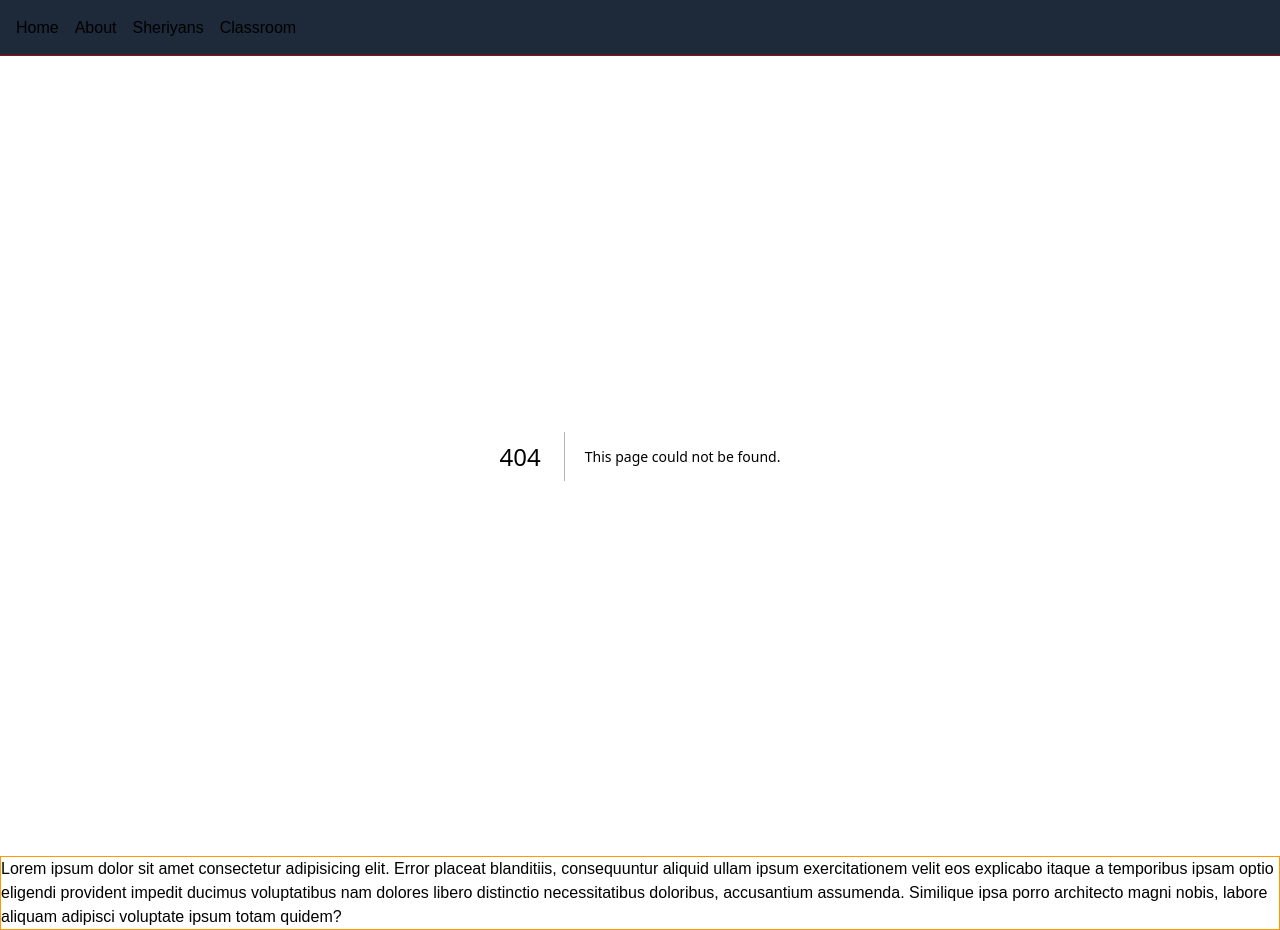
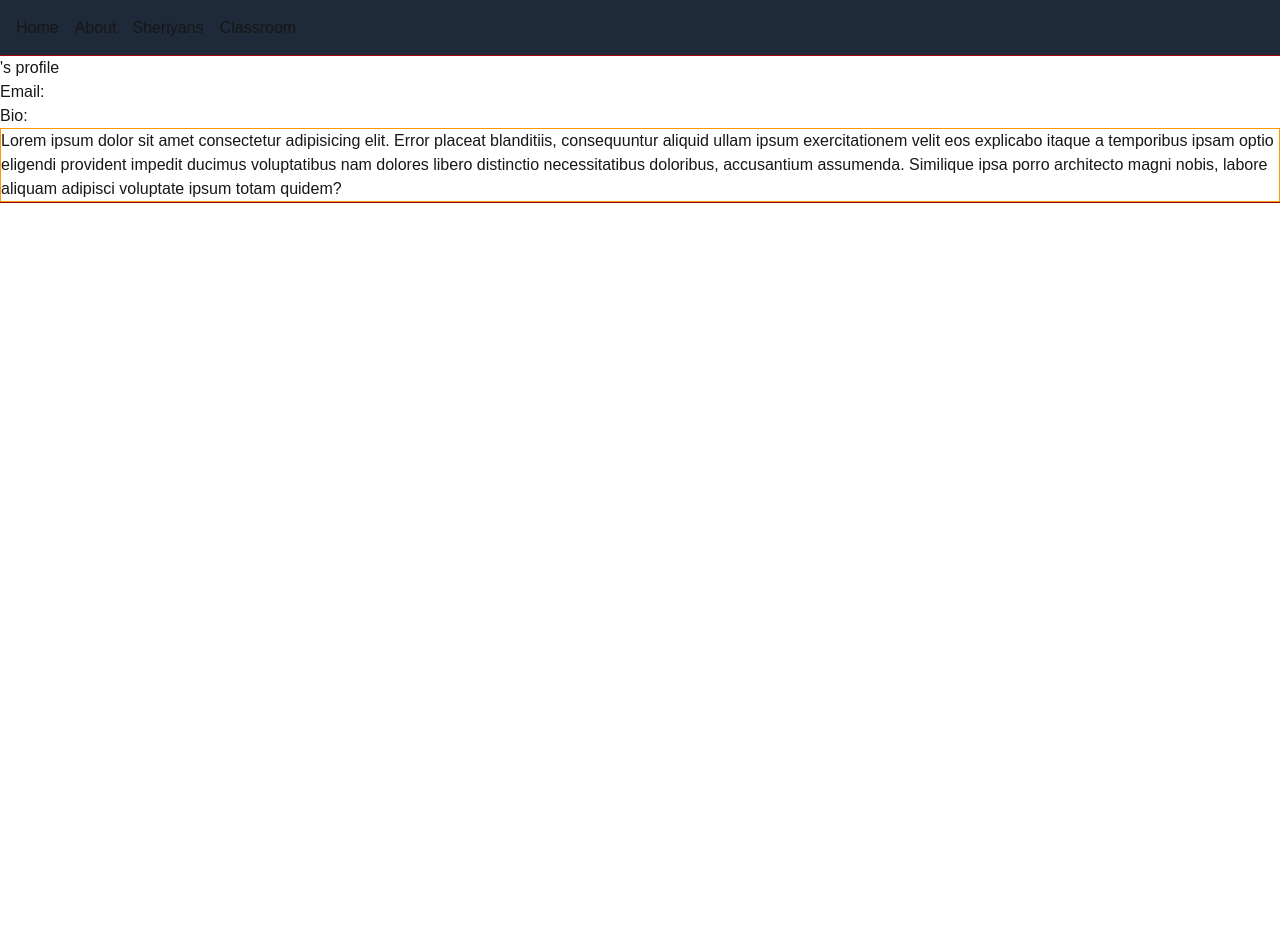
Before and after one commit to bobbyDeepak1415/next-app, a Next.js app: page /profile/1 in a window 1280 px wide. Before the commit this address had no page. After the commit the page ends 800 px from the top, so only its background shows below. Built offline with nearby package versions, Linux system fonts and the light colour scheme.

Commit message:
setup done

```diff
--- a/app/profile/bobby/page.tsx
+++ b/app/profile/[name]/page.tsx
@@ -1,6 +1,9 @@
 
+type ProfilePageProps={
+    params:Promise<{name:string}>
+}
 
-export default function BobbyProfilePage(){
+export default async function ProfilePage({params}:ProfilePageProps){
 
     const users=[
         {id:1,name:"bobby",email:"bobby.deepak@gmail.com",bio:"Loem ipsum dolor sit amet consectetur adipisicing elit. Provident, corporis!"},
@@ -9,11 +12,17 @@ export default function BobbyProfilePage(){
         {id:4,name:"King",email:"king.deepak@gmail.com",bio:"Loem ipsum dolor sit amet consectetur adipisicing elit. Provident, corporis!"},
     ]
 
+    const pageParams=await params
+
+    const userName=pageParams.name
+
+    const user=users.find((user)=>user.name.toLocaleLowerCase()===userName.toLocaleLowerCase())
 
     return (
         <div>
-            <h1>Bobby's profile</h1>
-            <p>This is bobby's profile page baby</p>
+            <h1>{user?.name}'s profile</h1>
+            <p>Email:{user?.email}</p>
+            <p>Bio:{user?.bio}</p>
         </div>
     )
 }
```
